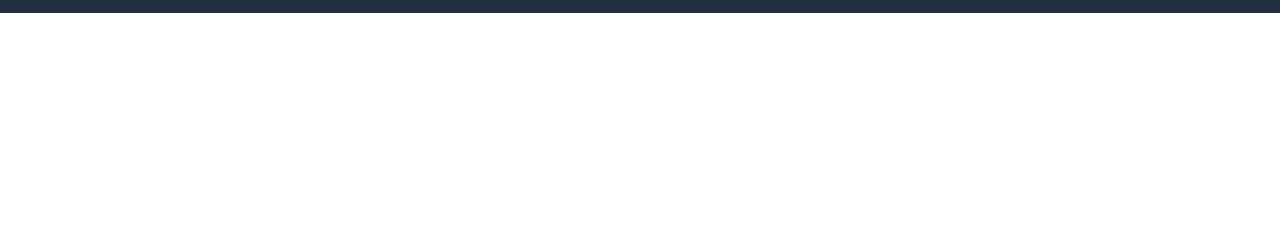
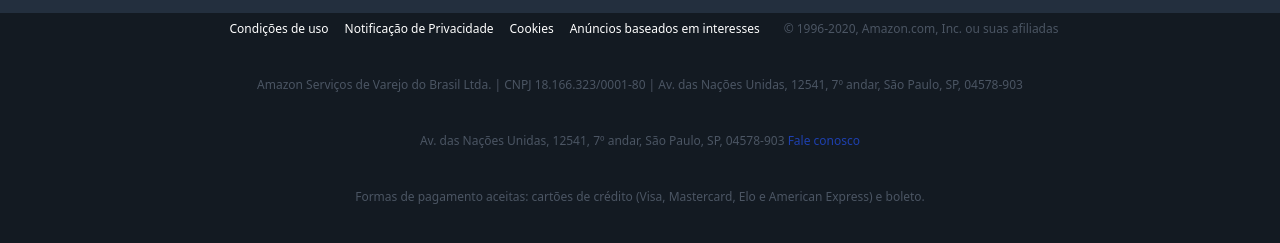
Before and after one commit to enzofagundz/clone-amazon, a website: page index.html in a window 1280 px wide. Shown: the part 2190-2433 px from the top of the page. Before the commit the page ends 2203 px from the top, so only its background shows below. Drawn offline with Linux system fonts and the light colour scheme.

Commit message:
projeto concluído

```diff
--- a/index.html
+++ b/index.html
@@ -869,7 +869,36 @@
 
         <!-- Parte inferior -->
 
-
+        <div class="flex flex-col items-center pt-8 text-xs bg-darkblue-950 md:pt-2">
+            <div class="flex flex-col mb-10 md:flex-row">
+                <ul class="flex">
+                    <li class="px-2 text-center border-gray-600 border-none md:border-r md:text-left hover:underline">
+                        <a href="#">Condições de uso</a>
+                    </li>
+                    <li class="px-2 text-center border-gray-600 border-none md:border-r md:text-left hover:underline">
+                        <a href="#">Notificação de Privacidade</a>
+                    </li>
+                    <li class="px-2 text-center border-gray-600 border-none md:border-r md:text-left hover:underline">
+                        <a href="#">Cookies</a>
+                    </li>
+                    <li class="px-2 text-center border-gray-600 border-none md:border-r md:text-left hover:underline">
+                        <a href="#">Anúncios baseados em interesses</a>
+                    </li>
+                </ul>
+                <span class="mt-8 ml-4 text-center text-gray-600 md:text-left md:mt-0">
+                   &copy; 1996-2020, Amazon.com, Inc. ou suas afiliadas
+                </span>
+            </div>
+            <p class="item-footer-inf">
+                Amazon Serviços de Varejo do Brasil Ltda. | CNPJ 18.166.323/0001-80 | Av. das Nações Unidas, 12541, 7º andar, São Paulo, SP, 04578-903
+            </p>
+            <p class="item-footer-inf">
+                Av. das Nações Unidas, 12541, 7º andar, São Paulo, SP, 04578-903 <a href="#" class="text-blue-800">Fale conosco</a>
+            </p>
+            <p class="item-footer-inf">
+                Formas de pagamento aceitas: cartões de crédito (Visa, Mastercard, Elo e American Express) e boleto.
+            </p>
+        </div>
     </footer>
 </body>
 </html>
--- a/styles.css
+++ b/styles.css
@@ -34,6 +34,9 @@
     @apply pr-2 mt-10 mb-4 font-bold leading-5 text-center border-gray-300;
 }
 
+.item-footer-inf {
+    @apply hidden mb-10 text-gray-600;
+}
 /* Media queries */
 
 @screen md {
@@ -48,4 +51,8 @@
     .text-amazon-prime {
         @apply w-3/4 mt-0 mb-0 border-r-2;
     }
+
+    .item-footer-inf {
+        @apply block;
+    }
 }
```
Also changed, not shown: src/css/styles.css.
